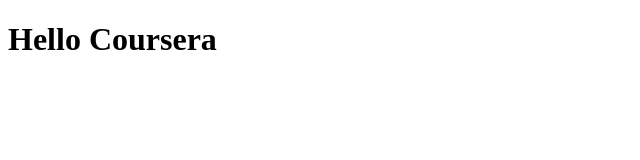
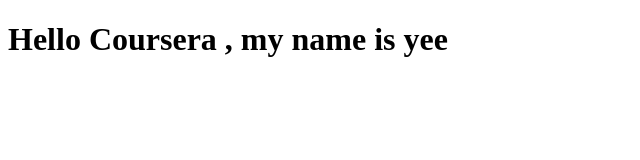
Before and after one commit to liuyiyi611/test, a plain HTML site: page site/index.html in a window 1280 px wide. Shown: the whole page, without its empty margins (0-640 px from the left). Drawn offline with Linux system fonts and the light colour scheme.

Commit message:
a little change of the web

```diff
--- a/site/index.html
+++ b/site/index.html
@@ -4,6 +4,6 @@
 	<title>Hello Coursera</title>
 </head>
 <body>
-<h1>Hello Coursera</h1>
+<h1>Hello Coursera , my name is yee</h1>
 </body>
 </html>
```
